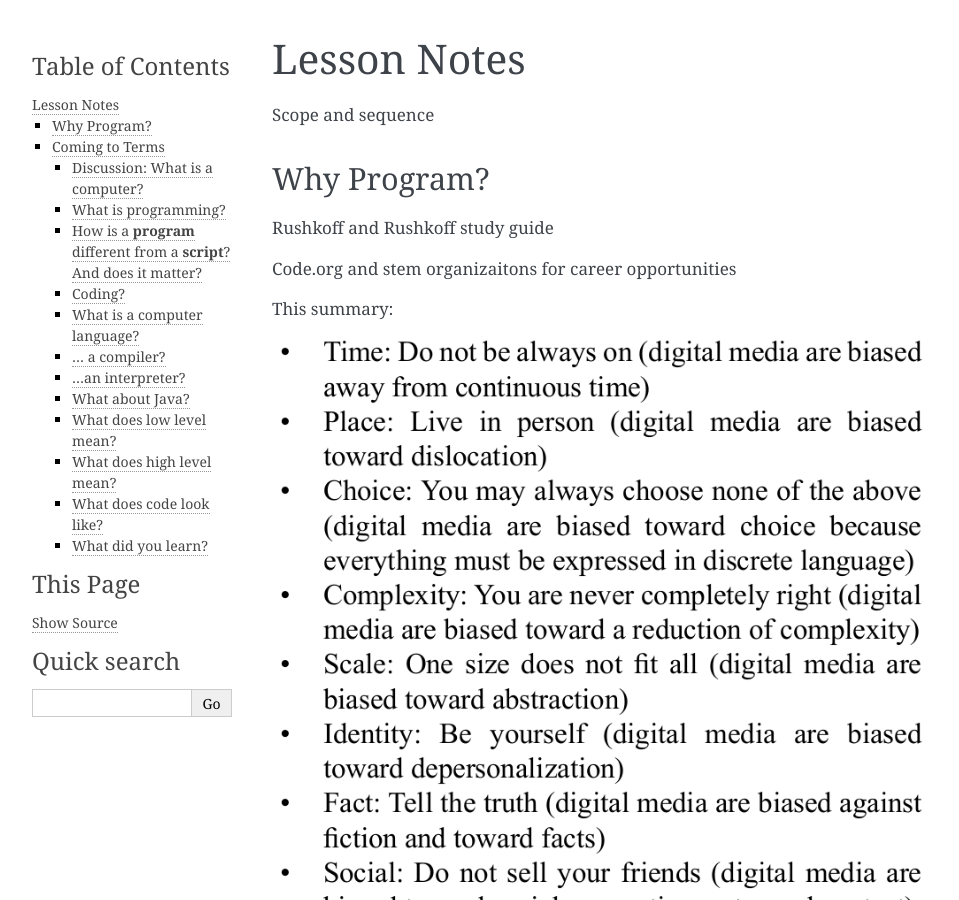
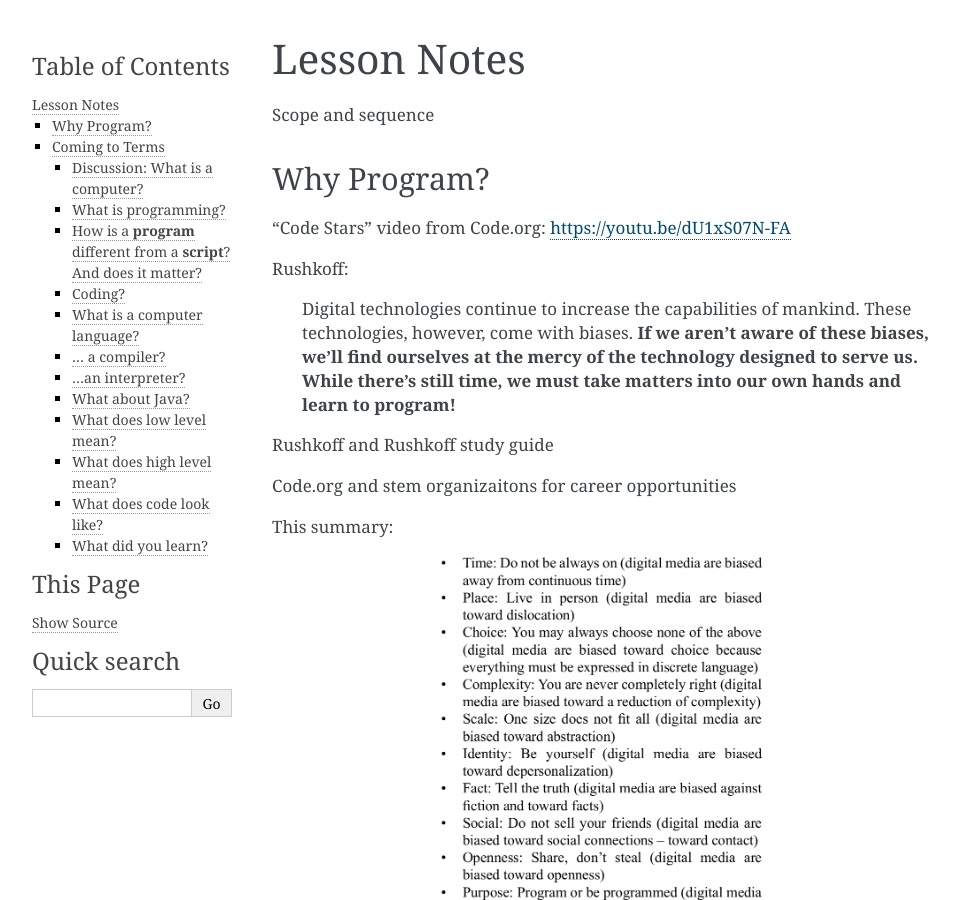
Before and after one commit to ghoulmann/programming-fundamentals, a Sphinx documentation site: the page built from source/lesson-notes.rst, in a window 1280 px wide and 900 px high. Shown: the whole window, without its empty margins (148-1107 px from the left). Built offline with Sphinx 7.4.7, drawn with Linux system fonts in a browser that asks for light colours.

```diff
--- a/source/index.rst
+++ b/source/index.rst
@@ -12,6 +12,8 @@ Contents:
    :maxdepth: 2
 
    program-summary
+   lesson-notes
+   resources
 
 
 
--- a/source/lesson-notes.rst
+++ b/source/lesson-notes.rst
@@ -7,6 +7,11 @@ Scope and sequence
 Why Program?
 ===============
 
+"Code Stars" video from Code.org: https://youtu.be/dU1xS07N-FA
+
+Rushkoff:
+
+  Digital technologies continue to increase the capabilities of mankind. These technologies, however, come with biases. **If we aren’t aware of these biases, we’ll find ourselves at the mercy of the technology designed to serve us. While there’s still time, we must take matters into our own hands and learn to program!**
 
 Rushkoff and Rushkoff study guide
 
@@ -15,6 +20,8 @@ Code.org and stem organizaitons for career opportunities
 This summary:
 
 .. image:: _static/rushkoff-commandments-summary.png
+  :align: center
+  :width: 50%
 
 Intro technological singularity; possibly timeline, posthumanism, cyborgs...will there be a such things?
 
```
